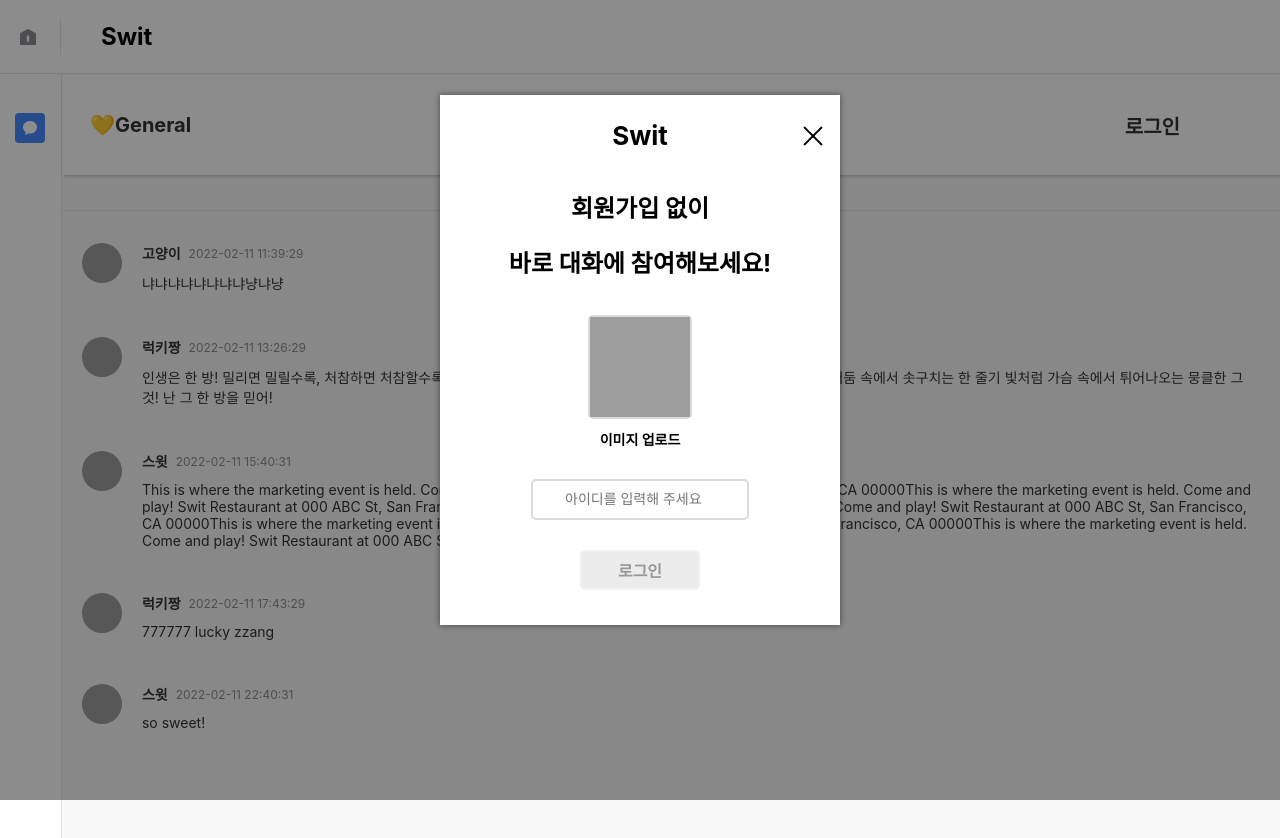
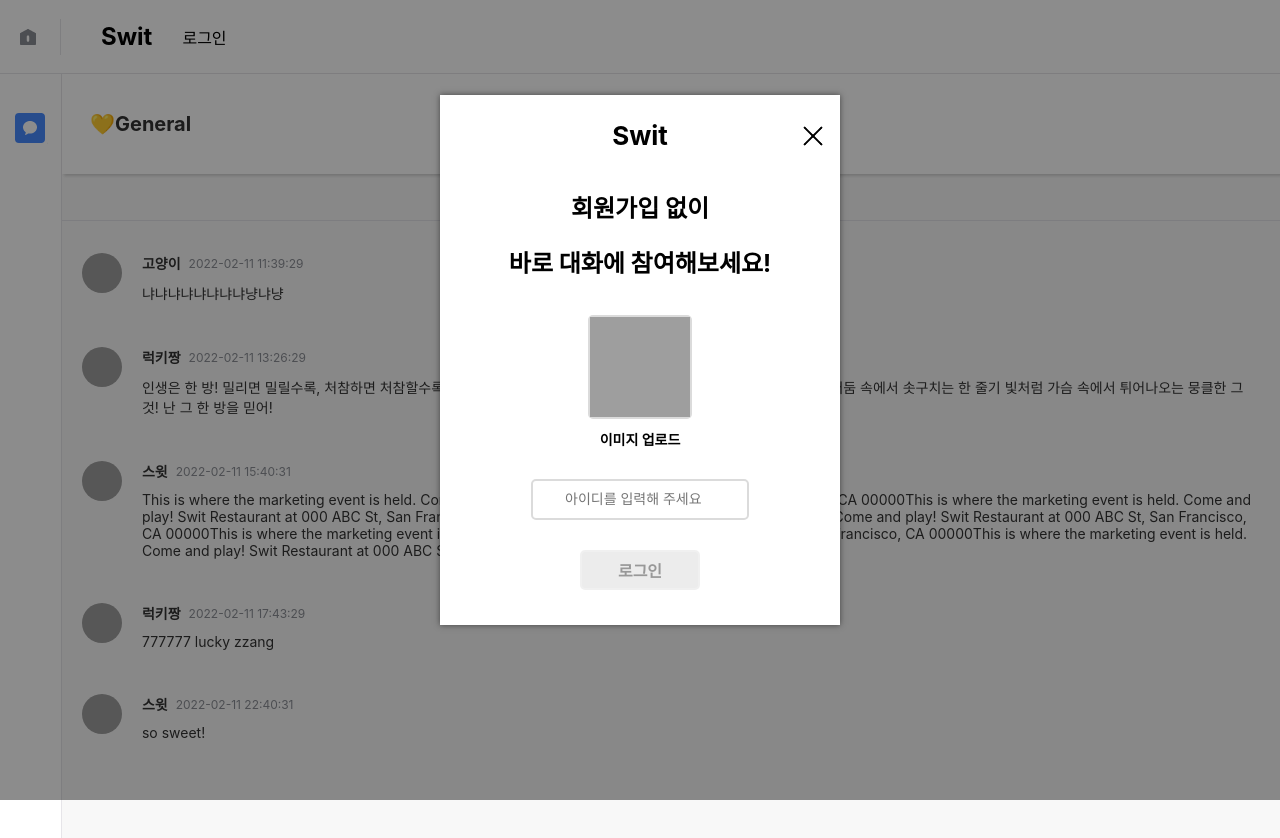
Before and after one commit to wanted-luckyzzang/wanted-swit-messenger, a React (Create React App) app: page / in a window 1280 px wide. Shown: the top 838 px of the page. Built offline with nearby package versions, Linux system fonts and the light colour scheme; grey boxes are pictures that could not be loaded.

Commit message:
:lipstick: header부분 스타일 수정

```diff
--- a/src/components/messageInput/messageInput.tsx
+++ b/src/components/messageInput/messageInput.tsx
@@ -76,7 +76,7 @@ const MessageInput = () => {
   return (
     <>
       {userState.userName && (
-        <div className='input-wrapper'>
+        <div className="input-wrapper">
           <div className="input-container">
             <div className="input-wrap">
               <textarea
--- a/src/pages/Main/Main.scss
+++ b/src/pages/Main/Main.scss
@@ -2,7 +2,6 @@
   width: 100%;
   display: flex;
   flex-direction: column;
-  // height: 100%;
   position: relative;
   -ms-overflow-style: none; /* IE and Edge */
   scrollbar-width: none; /* Firefox */
@@ -23,6 +22,11 @@
     z-index: 5;
     border-bottom: 1px solid #e6e5e9;
 
+    @media screeen and (min-width: 1440px) {
+      height: 100px;
+      padding: 20px 60px;
+    }
+
     .home-wrap {
       width: 22px;
       height: 36px;
@@ -39,12 +43,36 @@
       }
     }
 
+    .header-row {
+      display: flex;
+      align-items: center;
+      justify-content: centers;
+
       .header-title {
         font-size: 24px;
         font-weight: 700;
         padding-left: 40px;
         margin: auto 0;
         cursor: pointer;
+        margin-right: 30px;
+
+        .section-login {
+          display: flex;
+          align-items: center;
+          color: #343434;
+          outline: none;
+          border: none;
+          font-size: 20px;
+          font-weight: 700;
+          cursor: pointer;
+          border-radius: 5px;
+          box-shadow: #dedede 0 2px 8px;
+
+          &:hover {
+            opacity: 0.5;
+          }
+        }
+      }
     }
   }
 
@@ -71,7 +99,6 @@
     }
 
     .section {
-      display: flex;
       flex-direction: column;
       width: 100vw;
       padding-left: 62px;
@@ -79,8 +106,10 @@
 
       .section-navBox {
         display: flex;
-        margin-top: 5px;
+        margin-top: 4px;
         justify-content: space-between;
+        position: fixed;
+        width: 100%;
         height: 100px;
         z-index: 5;
         background: #fff;
@@ -94,19 +123,6 @@
           font-size: 20px;
           font-weight: 700;
         }
-
-        .section-login {
-          display: flex;
-          align-items: center;
-          color: #343434;
-          font-size: 20px;
-          font-weight: 700;
-          cursor: pointer;
-
-          &:hover {
-            opacity: 0.5;
-          }
-        }
       }
 
       .chat-background {
@@ -114,7 +130,7 @@
         flex-direction: column;
         flex: 1;
         overflow: auto;
-        padding-top: 25px;
+        padding-top: 140px;
 
         .date-line {
           display: flex;
--- a/src/pages/Main/Main.tsx
+++ b/src/pages/Main/Main.tsx
@@ -15,7 +15,6 @@ const Main = () => {
   const [LoginModal, setLoginModal] = useState<boolean>(true);
   const userState = useSelector((state: StoreState) => state.auth);
 
-
   // useBlockScroll(LoginModal);
 
   const logoutHandler = () => {
@@ -24,39 +23,50 @@ const Main = () => {
     alert('로그아웃 되었습니다.');
   };
 
-
   return (
     <>
       {LoginModal && !userState.userName && (
         <Login setLoginModal={setLoginModal} />
       )}
-      <div className="main-container" >
+      <div className="main-container">
         <div className="header">
           <div className="home-wrap">
             <div className="home-icon"></div>
           </div>
-          <div className="header-title">Swit</div>
+
+          <div className="header-row">
+            <div className="header-title">Swit</div>
+            {userState.userName ? (
+              <div className="section-login" onClick={logoutHandler}>
+                로그아웃
+              </div>
+            ) : (
+              <div
+                className="section-login"
+                onClick={() => {
+                  setLoginModal(!LoginModal);
+                }}
+              >
+                로그인
+              </div>
+            )}
+          </div>
         </div>
         <div className="main">
           <div className="sidebar">
             <div className="move-to-chat"></div>
           </div>
-          <div className="section" >
-          <div className='section-navBox'>
-          <span className="nav">💛General</span>
-          {userState.userName ? (
-            <span className="section-login" onClick={logoutHandler}>로그아웃</span>
-          ) : (
-            <span className="section-login" onClick={()=> {setLoginModal(!LoginModal)}}>로그인</span>
-          )}
-          </div>
-            <div className="chat-background" >
+          <div className="section">
+            <div className="section-navBox">
+              <span className="nav">💛General</span>
+            </div>
+            <div className="chat-background">
               <div className="date-line">
                 <div className="line"></div>
                 <span className="date">Thursday, August 22, 2019</span>
                 <div className="line"></div>
               </div>
-              <div className="chat-section" >
+              <div className="chat-section">
                 {messageState.map((data, idx) => (
                   <MessageCard key={idx} msg={data} />
                 ))}
```
Lines whose indentation alone changed are shown as unchanged.
